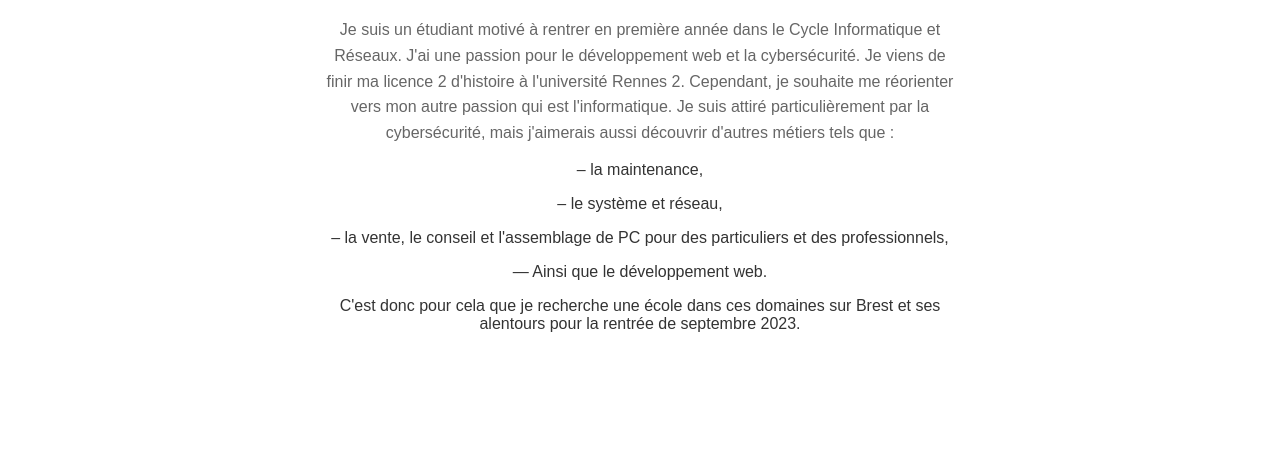
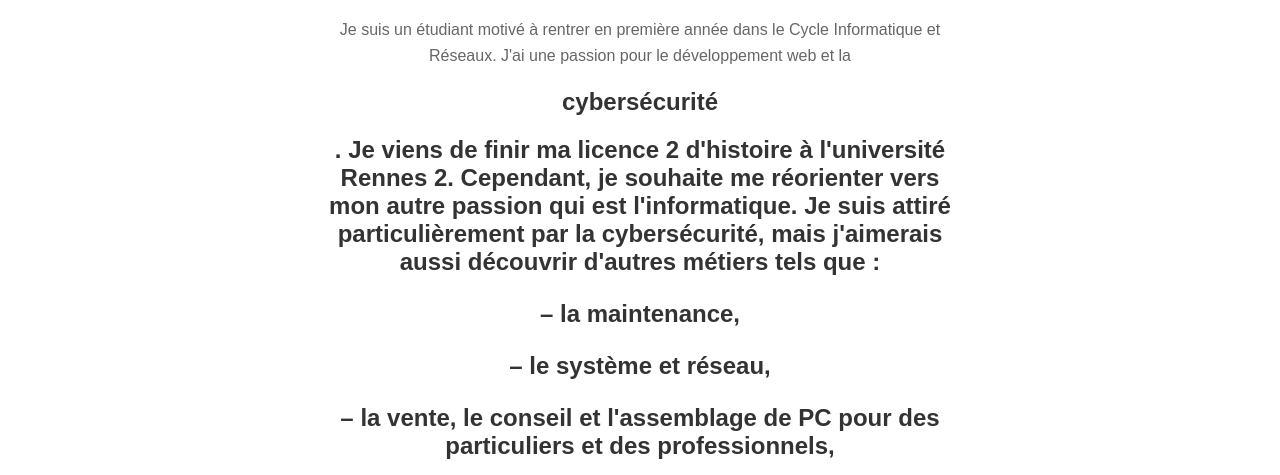
Before and after one commit to NeuTroNBZh/Mon-Portfolio, a plain HTML site: page about.html in a window 1280 px wide. Shown: the part 325-800 px from the top of the page. Drawn offline with Linux system fonts and the light colour scheme.

Commit message:
Update about.html

```diff
--- a/about.html
+++ b/about.html
@@ -90,7 +90,7 @@
 
   <div class="content">
     <h2>À propos de moi</h2>
-    <p>Je suis un étudiant motivé à rentrer en première année dans le Cycle Informatique et Réseaux. J'ai une passion pour le développement web et la cybersécurité. Je viens de finir ma licence 2 d'histoire à l'université Rennes 2. Cependant, je souhaite me réorienter vers mon autre passion qui est l'informatique. Je suis attiré particulièrement par la cybersécurité, mais j'aimerais aussi découvrir d'autres métiers tels que :</p>
+    <p>Je suis un étudiant motivé à rentrer en première année dans le Cycle Informatique et Réseaux. J'ai une passion pour le développement web et la <h2>cybersécurité<h2>. Je viens de finir ma licence 2 d'histoire à l'université Rennes 2. Cependant, je souhaite me réorienter vers mon autre passion qui est l'informatique. Je suis attiré particulièrement par la cybersécurité, mais j'aimerais aussi découvrir d'autres métiers tels que :</p>
     </p>– la maintenance,</p>
     </p>– le système et réseau, </p>
     </p>– la vente, le conseil et l'assemblage de PC pour des particuliers et des professionnels,</p>
```
